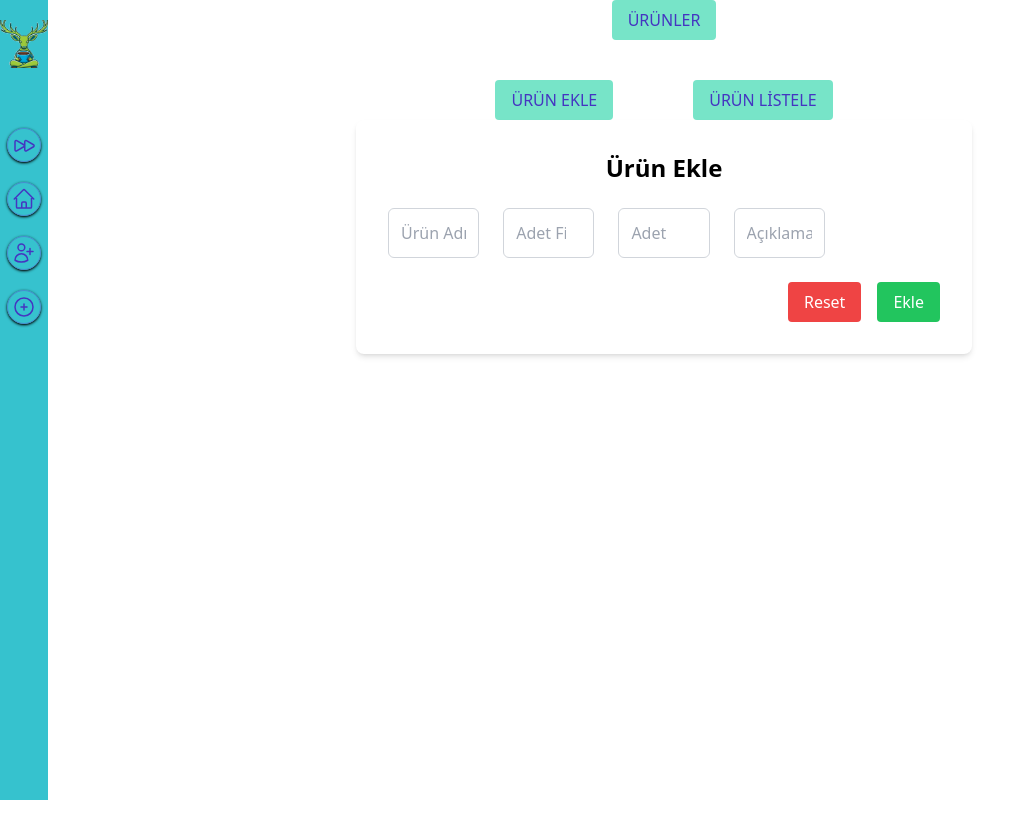
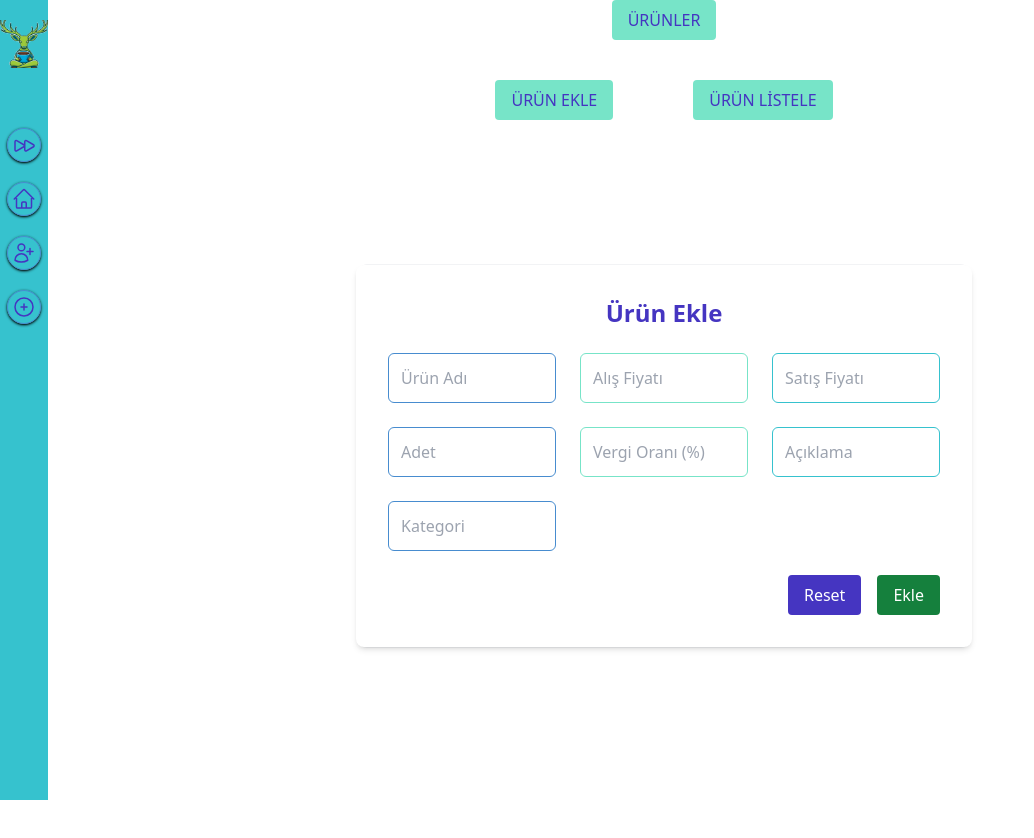
Before and after one commit to ekobis/ekobis-fe, a React (Vite) app in the folder ekobis/: page /urun/urunekle in a window 1280 px wide. Shown: the top 838 px of the page, without its empty margins (0-1034 px from the left). After the commit the page ends 800 px from the top, so only its background shows below. Built offline with nearby package versions, Linux system fonts and the light colour scheme.

Commit message:
Modal, Loading components added and Kategori input added on the add Product Page and some style tailor added

```diff
--- a/ekobis/index.html
+++ b/ekobis/index.html
@@ -7,6 +7,7 @@
     <title>Ekobis</title>
   </head>
   <body>
+    <div id="modal"></div>
     <div id="root"></div>
     <script type="module" src="/src/main.jsx"></script>
   </body>
--- /dev/null
+++ b/ekobis/src/components/ErrorModal.jsx
@@ -0,0 +1,24 @@
+// ErrorModal.jsx
+import React from 'react';
+import ReactDOM from 'react-dom';
+
+const ErrorModal = ({ onClose }) => {
+  return ReactDOM.createPortal(
+    <div className="fixed inset-0 flex items-center justify-center bg-gray-800 bg-opacity-75 z-50">
+      <div className="bg-white p-8 rounded-lg shadow-md text-center">
+        <h2 className="text-xl font-semibold mb-4" style={{ color: 'rgb(69, 53, 193)' }}>
+          Ürün eklerken hata oluştu.
+        </h2>
+        <button
+          onClick={onClose}
+          className="mt-4 py-2 px-4 rounded bg-red-500 text-white hover:bg-red-700"
+        >
+          Kapat
+        </button>
+      </div>
+    </div>,
+    document.getElementById('modal')
+  );
+};
+
+export default ErrorModal;
--- /dev/null
+++ b/ekobis/src/components/Loading.css
@@ -0,0 +1,16 @@
+
+
+/* Loading.css */
+.loader {
+  border: 8px solid rgba(0, 0, 0, 0.1);
+  border-radius: 50%;
+  border-top: 8px solid #3498db;
+  width: 64px;
+  height: 64px;
+  animation: spin 0.8s linear infinite;
+}
+
+@keyframes spin {
+  0% { transform: rotate(0deg); }
+  100% { transform: rotate(360deg); }
+}
--- /dev/null
+++ b/ekobis/src/components/Loading.jsx
@@ -0,0 +1,15 @@
+// Loading.jsx
+import React from 'react';
+import ReactDOM from 'react-dom';
+import './Loading.css'; // CSS dosyasını import edin
+
+const Loading = () => {
+  return ReactDOM.createPortal(
+    <div className="fixed inset-0 flex items-center justify-center bg-gray-800 bg-opacity-75 z-50">
+      <div className="loader ease-linear rounded-full border-8 border-t-8 border-gray-200 h-64 w-64"></div>
+    </div>,
+    document.getElementById('modal')
+  );
+};
+
+export default Loading;
--- a/ekobis/src/pages/Products/Products.jsx
+++ b/ekobis/src/pages/Products/Products.jsx
@@ -4,7 +4,7 @@ export default function Products() {
   return (
     <div className="flex flex-col w-6/12 mx-auto items-center justify-start">
       <h1 className="px-4 py-2 bg-customGreen text-customPurple rounded">ÜRÜNLER</h1>
-      <div className="flex flex-row gap-20 mt-10">
+      <div className="flex flex-row gap-20 mt-10 mb-36">
         <Link to="urunekle" className="px-4 py-2 bg-customGreen text-customPurple rounded">
           ÜRÜN EKLE
         </Link>
--- a/ekobis/src/pages/Products/Urunekle.jsx
+++ b/ekobis/src/pages/Products/Urunekle.jsx
@@ -1,82 +1,141 @@
-// UrunEkle.jsx
 import { useState } from 'react';
 import axios from 'axios';
+import { useNavigate } from 'react-router-dom';
+import ErrorModal from '../../components/ErrorModal';
+import Loading from '../../components/Loading';
 
 export default function UrunEkle() {
   const [productName, setProductName] = useState('');
-  const [price, setPrice] = useState('');
+  const [purchasePrice, setPurchasePrice] = useState('');
+  const [salePrice, setSalePrice] = useState('');
   const [stockQuantity, setStockQuantity] = useState('');
+  const [taxRate, setTaxRate] = useState('');
   const [description, setDescription] = useState('');
+  const [category, setCategory] = useState(''); // Kategori state
+  const [loading, setLoading] = useState(false);
+  const [error, setError] = useState(false);
+
+  const navigate = useNavigate();
 
   const handleSubmit = async (e) => {
     e.preventDefault();
 
     const urun = {
       productName,
-      price,
+      purchasePrice,
+      salePrice,
       stockQuantity,
+      taxRate,
       description,
+      category, // Kategoriyi de ekleyin
     };
+
+    setLoading(true);
 
     try {
       const response = await axios.post('http://localhost:8080/product', urun);
       console.log(response.data);
+      setLoading(false);
+      navigate('/urun/urunlistele');
+      resetForm();
     } catch (error) {
       console.error('Form gönderilirken hata oluştu:', error);
+      setLoading(false);
+      setError(true);
+      setTimeout(() => {
+        setError(false);
+      }, 3000);
     }
   };
 
+  const resetForm = () => {
+    setProductName('');
+    setPurchasePrice('');
+    setSalePrice('');
+    setStockQuantity('');
+    setTaxRate('');
+    setDescription('');
+    setCategory(''); // Kategori state'ini de sıfırlayın
+  };
+
   return (
-    <div className="min-h-screen">
+    <div className="h-96 bg-gray-100 rounded-xl flex items-center justify-center">
+      {loading && <Loading />}
+      {error && <ErrorModal onClose={() => setError(false)} />}
       <div className="bg-white p-8 rounded-lg shadow-md w-full max-w-4xl">
-        <h2 className="text-2xl font-semibold mb-6">Ürün Ekle</h2>
+        <h2 className="text-2xl font-semibold mb-6" style={{ color: 'rgb(69, 53, 193)' }}>
+          Ürün Ekle
+        </h2>
         <form onSubmit={handleSubmit}>
-          <div className="grid grid-cols-1 gap-6 md:grid-cols-2 lg:grid-cols-5">
+          <div className="grid grid-cols-1 gap-6 md:grid-cols-2 lg:grid-cols-3">
             <input
               type="text"
               placeholder="Ürün Adı"
               className="border border-gray-300 p-3 rounded-md"
+              style={{ borderColor: 'rgb(71, 140, 207)' }}
               value={productName}
               onChange={(e) => setProductName(e.target.value)}
             />
             <input
               type="number"
-              placeholder="Adet Fiyatı"
+              placeholder="Alış Fiyatı"
               className="border border-gray-300 p-3 rounded-md"
-              value={price}
-              onChange={(e) => setPrice(e.target.value)}
+              style={{ borderColor: 'rgb(119, 228, 200)' }}
+              value={purchasePrice}
+              onChange={(e) => setPurchasePrice(e.target.value)}
+            />
+            <input
+              type="number"
+              placeholder="Satış Fiyatı"
+              className="border border-gray-300 p-3 rounded-md"
+              style={{ borderColor: 'rgb(54, 194, 206)' }}
+              value={salePrice}
+              onChange={(e) => setSalePrice(e.target.value)}
             />
             <input
               type="number"
               placeholder="Adet"
               className="border border-gray-300 p-3 rounded-md"
+              style={{ borderColor: 'rgb(71, 140, 207)' }}
               value={stockQuantity}
               onChange={(e) => setStockQuantity(e.target.value)}
+            />
+            <input
+              type="number"
+              placeholder="Vergi Oranı (%)"
+              className="border border-gray-300 p-3 rounded-md"
+              style={{ borderColor: 'rgb(119, 228, 200)' }}
+              value={taxRate}
+              onChange={(e) => setTaxRate(e.target.value)}
             />
             <input
               type="text"
               placeholder="Açıklama"
               className="border border-gray-300 p-3 rounded-md"
+              style={{ borderColor: 'rgb(54, 194, 206)' }}
               value={description}
               onChange={(e) => setDescription(e.target.value)}
+            />
+            <input
+              type="text"
+              placeholder="Kategori"
+              className="border border-gray-300 p-3 rounded-md"
+              style={{ borderColor: 'rgb(71, 140, 207)' }}
+              value={category}
+              onChange={(e) => setCategory(e.target.value)}
             />
           </div>
           <div className="flex justify-end mt-6 space-x-4">
             <button
-              type="reset"
-              className="bg-red-500 text-white py-2 px-4 rounded hover:bg-red-700"
-              onClick={() => {
-                setProductName('');
-                setPrice('');
-                setStockQuantity('');
-                setDescription('');
-              }}
+              type="button"
+              className="py-2 px-4 rounded hover:bg-customBlue bg-customPurple text-white"
+              onClick={() => resetForm()}
             >
               Reset
             </button>
             <button
               type="submit"
-              className="bg-green-500 text-white py-2 px-4 rounded hover:bg-green-700"
+              className="py-2 px-4 rounded bg-green-700 hover:bg-customGreen text-white"
             >
               Ekle
             </button>
```
Also changed, not shown: ekobis/src/App.css (line endings or trailing spaces).
